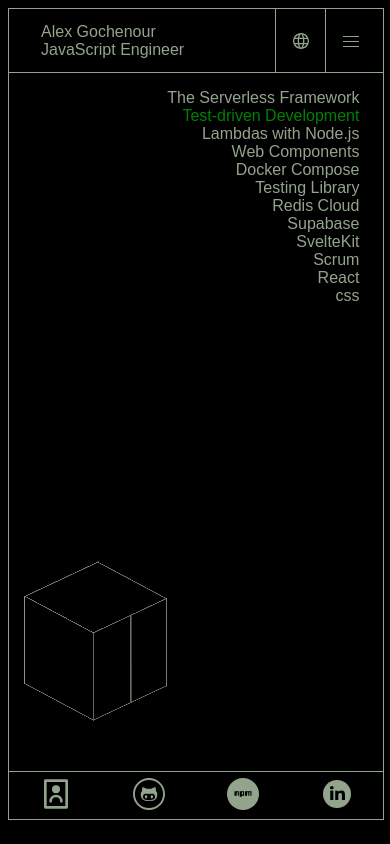
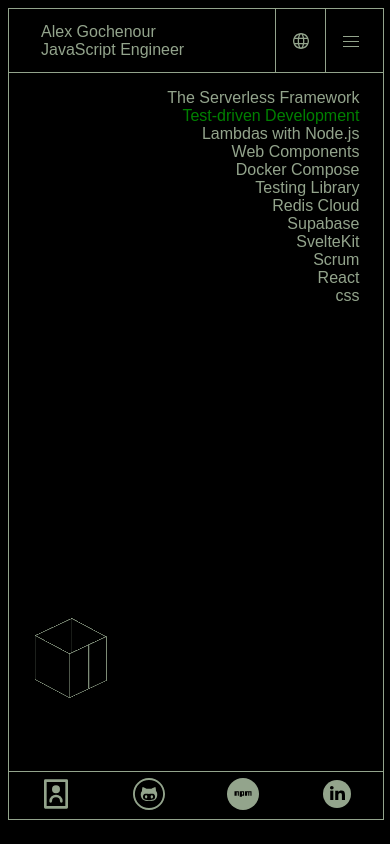
Before and after one commit to chunyukuo88/portfolio2, a React (Create React App) app: page / in a window 390 px wide. Built offline with nearby package versions, Linux system fonts and the light colour scheme; what aws-amplify would draw is missing.

Commit message:
feat: Responsive cube.

```diff
--- a/src/components/Cube/Cube.css
+++ b/src/components/Cube/Cube.css
@@ -1,8 +1,10 @@
 :root {
-    --cubeSideLength: 80px;
+    --cubeSideLength: 100px;
+    --cubeSideLengthSmall: 50px;
     --primaryColor: red; /* Example value, replace with your desired color */
     --border: 2px solid black; /* Example value, replace with your desired border */
     --transitionInterval: 0.3s; /* Example value, replace with your desired transition duration */
+    --translateValue: 50px;
 }
 
 @keyframes animate {
@@ -16,8 +18,8 @@
 
 .cube {
     position: absolute;
-    width: 100px;
-    height: 100px;
+    width: var(--cubeSideLength);
+    height: var(--cubeSideLength);
     top: 70%;
     left: 12%;
     transform-style: preserve-3d;
@@ -28,8 +30,8 @@
 
 .cube div {
     position: absolute;
-    width: 100%;
-    height: 100%;
+    width: var(--cubeSideLength);
+    height: var(--cubeSideLength);
     transform-style: preserve-3d;
     z-index: -4;
     border-left: var(--border);
@@ -39,30 +41,29 @@
     position: absolute;
     top: 0;
     left: 0;
-    width: 100%;
-    height: 100%;
+    width: var(--cubeSideLength);
+    height: var(--cubeSideLength);
     background: black; /* Not redundant; this is required to make the cube opaque. */
     border: var(--border);
 }
 
 .cube div span:nth-child(1) {
-    transform: rotateY(90deg) translateZ(50px);
+    transform: rotateY(90deg) translateZ(var(--translateValue));
     transition: var(--transitionInterval);
 }
 
 .cube div span:nth-child(2) {
-    transform: rotateY(180deg) translateZ(50px);
+    transform: rotateY(180deg) translateZ(var(--translateValue));
     transition: var(--transitionInterval);
 }
 
-/* TODO: Figure out why there is a vertical seam */
 .cube div span:nth-child(3) {
-    transform: rotateY(270deg) translateZ(50px);
+    transform: rotateY(270deg) translateZ(var(--translateValue));
     transition: var(--transitionInterval);
 }
 
 .cube div span:nth-child(4) {
-    transform: rotateY(360deg) translateZ(50px);
+    transform: rotateY(360deg) translateZ(var(--translateValue));
     transition: var(--transitionInterval);
 }
 
@@ -71,8 +72,52 @@
     position: absolute;
     top: 0;
     left: 0;
-    width: var(--cubeSideLength);
-    height: var(--cubeSideLength);
+    width: calc(var(--cubeSideLength) / 2);
+    height: calc(var(--cubeSideLength) / 2);
     transform: rotateX(90deg) translateZ(50px);
     transition: var(--transitionInterval);
 }
+
+@media (max-width: 400px) {
+    .cube {
+        top: 75%;
+        width: var(--cubeSideLengthSmall);
+        height: var(--cubeSideLengthSmall);
+    }
+
+    .cube div {
+        width: var(--cubeSideLengthSmall);
+        height: var(--cubeSideLengthSmall);
+    }
+
+    .cube div span {
+        position: absolute;
+        top: 0;
+        left: 0;
+        width: var(--cubeSideLengthSmall);
+        height: var(--cubeSideLengthSmall);
+        background: black; /* Not redundant; this is required to make the cube opaque. */
+        border: var(--border);
+    }
+
+    .cube div span:nth-child(1) {
+        transform: rotateY(90deg) translateZ(calc(var(--translateValue) / 2));
+    }
+
+    .cube div span:nth-child(2) {
+        transform: rotateY(180deg) translateZ(calc(var(--translateValue) / 2));
+    }
+
+    .cube div span:nth-child(3) {
+        transform: rotateY(270deg) translateZ(calc(var(--translateValue) / 2));
+    }
+
+    .cube div span:nth-child(4) {
+        transform: rotateY(360deg) translateZ(calc(var(--translateValue) / 2));
+    }
+
+    .cubeLid {
+        width: 40px;
+        height: 40px;
+    }
+}
--- a/src/components/Sidebar/Sidebar.css
+++ b/src/components/Sidebar/Sidebar.css
@@ -2,6 +2,7 @@ ul {
     list-style-type: none;
     padding: 0;
 }
+
 .sidebar-open {
     border-right: var(--border);
     min-width: 2rem;
@@ -47,3 +48,9 @@ ul {
     opacity: 0;
     transition: opacity 400ms;
 }
+
+@media (max-width: 400px) {
+    .sidebar-open {
+        width: 27%;
+    }
+}
```
